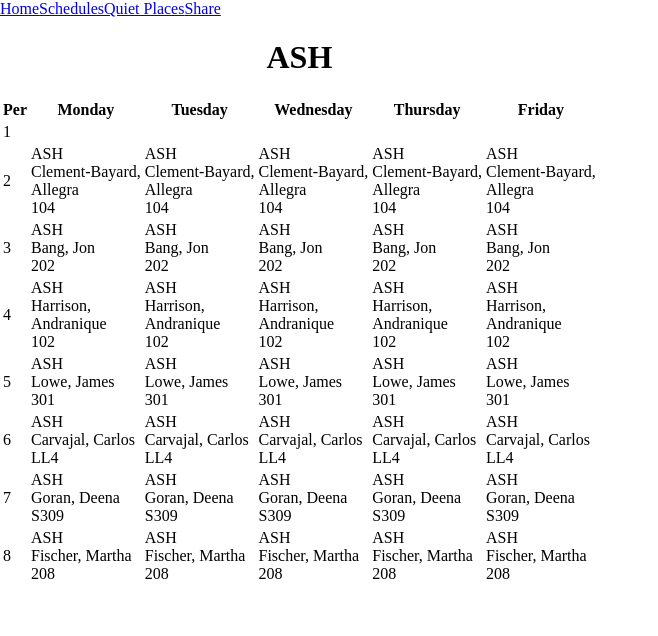
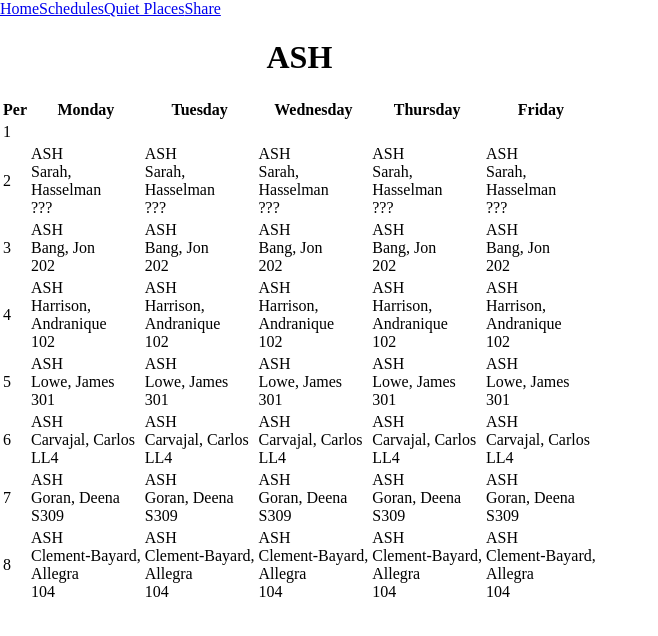
Before and after one commit to School-Dash/jbs-dashboard, a Next.js app: page /quiet-places in a window 1280 px wide. Shown: the top 636 px of the page, without its empty margins (0-658 px from the left). Built offline with nearby package versions, Linux system fonts and the light colour scheme.

Commit message:
ASH update

```diff
--- a/pages/quiet-places.js
+++ b/pages/quiet-places.js
@@ -35,47 +35,47 @@ export default function QuietPlaces() {
 						<td className="border border-gray-500">
 							ASH
 							<br />
-							Clement-Bayard,
+							Sarah,
 							<br />
-							Allegra
+							Hasselman
 							<br />
-							104
+							???
 						</td>
 						<td className="border border-gray-500">
 							ASH
 							<br />
-							Clement-Bayard,
+							Sarah,
 							<br />
-							Allegra
+							Hasselman
 							<br />
-							104
+							???
 						</td>
 						<td className="border border-gray-500">
 							ASH
 							<br />
-							Clement-Bayard,
+							Sarah,
 							<br />
-							Allegra
+							Hasselman
 							<br />
-							104
+							???
 						</td>
 						<td className="border border-gray-500">
 							ASH
 							<br />
-							Clement-Bayard,
+							Sarah,
 							<br />
-							Allegra
+							Hasselman
 							<br />
-							104
+							???
 						</td>
 						<td className="border border-gray-500">
 							ASH
 							<br />
-							Clement-Bayard,
+							Sarah,
 							<br />
-							Allegra
+							Hasselman
 							<br />
-							104
+							???
 						</td>
 					</tr>
 					<tr>
@@ -295,37 +295,47 @@ export default function QuietPlaces() {
 						<td className="border border-gray-500">
 							ASH
 							<br />
-							Fischer, Martha
+							Clement-Bayard,
 							<br />
-							208
+							Allegra
+							<br />
+							104
 						</td>
 						<td className="border border-gray-500">
 							ASH
 							<br />
-							Fischer, Martha
+							Clement-Bayard,
 							<br />
-							208
+							Allegra
+							<br />
+							104
 						</td>
 						<td className="border border-gray-500">
 							ASH
 							<br />
-							Fischer, Martha
+							Clement-Bayard,
 							<br />
-							208
+							Allegra
+							<br />
+							104
 						</td>
 						<td className="border border-gray-500">
 							ASH
 							<br />
-							Fischer, Martha
+							Clement-Bayard,
 							<br />
-							208
+							Allegra
+							<br />
+							104
 						</td>
 						<td className="border border-gray-500">
 							ASH
 							<br />
-							Fischer, Martha
+							Clement-Bayard,
 							<br />
-							208
+							Allegra
+							<br />
+							104
 						</td>
 					</tr>
 				</table>
```
